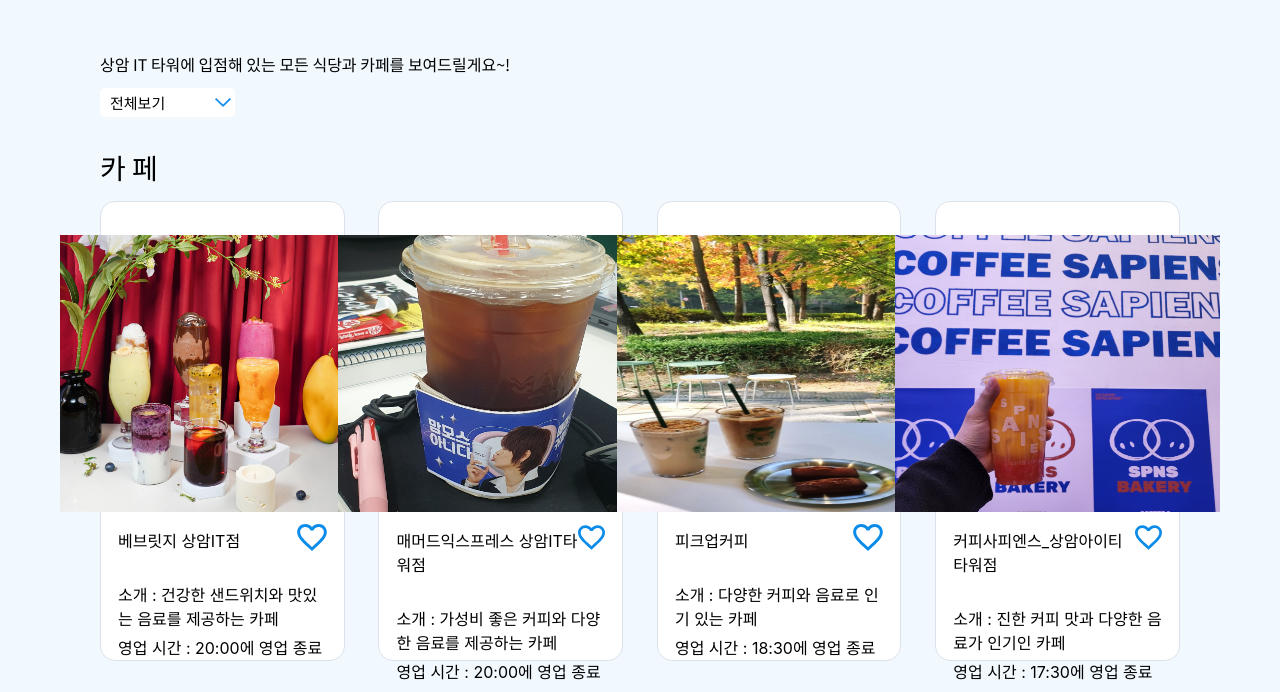
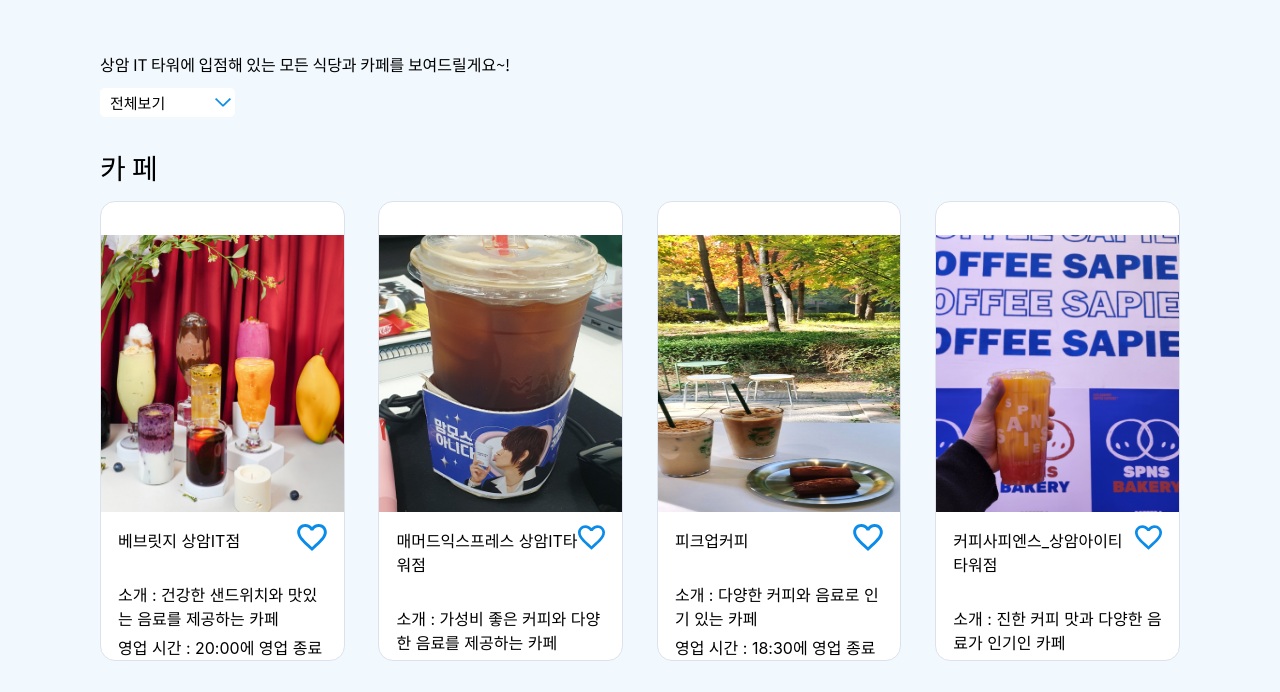
Before and after one commit to woorifisa-service-dev-3rd/frontend-1st-ppl, a plain HTML site: page index.html in a window 1280 px wide. Shown: the part 93-785 px from the top of the page. Drawn offline with Linux system fonts and the light colour scheme.

Commit message:
병합 전 커밋

```diff
--- a/Lmr_style.css
+++ b/Lmr_style.css
@@ -16,7 +16,7 @@
   flex-direction: column; /* 플렉스 방향을 세로로 설정 */
   align-items: center; /* 내부 요소들을 수평 가운데 정렬 */
 
-  width: 24.875rem; /* 카드 너비 설정 */
+  width: 398px; /* 카드 너비 설정 */
   height: 28.75rem; /* 카드 높이 설정 */
   flex-shrink: 0; /* 플렉스 아이템이 축소되지 않도록 설정 */
 
@@ -30,12 +30,13 @@
   width: calc((100% - 3 * 2.12rem) / 4); /* 동적 너비 설정 */
   padding-left: 12px;
   padding-right: 12px;
+  overflow: hidden; /* 이미지가 카드 아이템을 벗어나지 않도록 설정 */
 }
 .card_Item_Img {
   background-color: #D9D9D9; /* 배경 색상 설정 */
 
   justify-content: center; /* 수평 가운데 정렬 */
-  width: 20.3125rem; /* 이미지 너비 설정 */
+  width: 300px; /* 이미지 너비 설정 */
   height: 17.3125rem; /* 이미지 높이 설정 */
   flex-shrink: 0; /* 플렉스 아이템이 축소되지 않도록 설정 */
 
```
